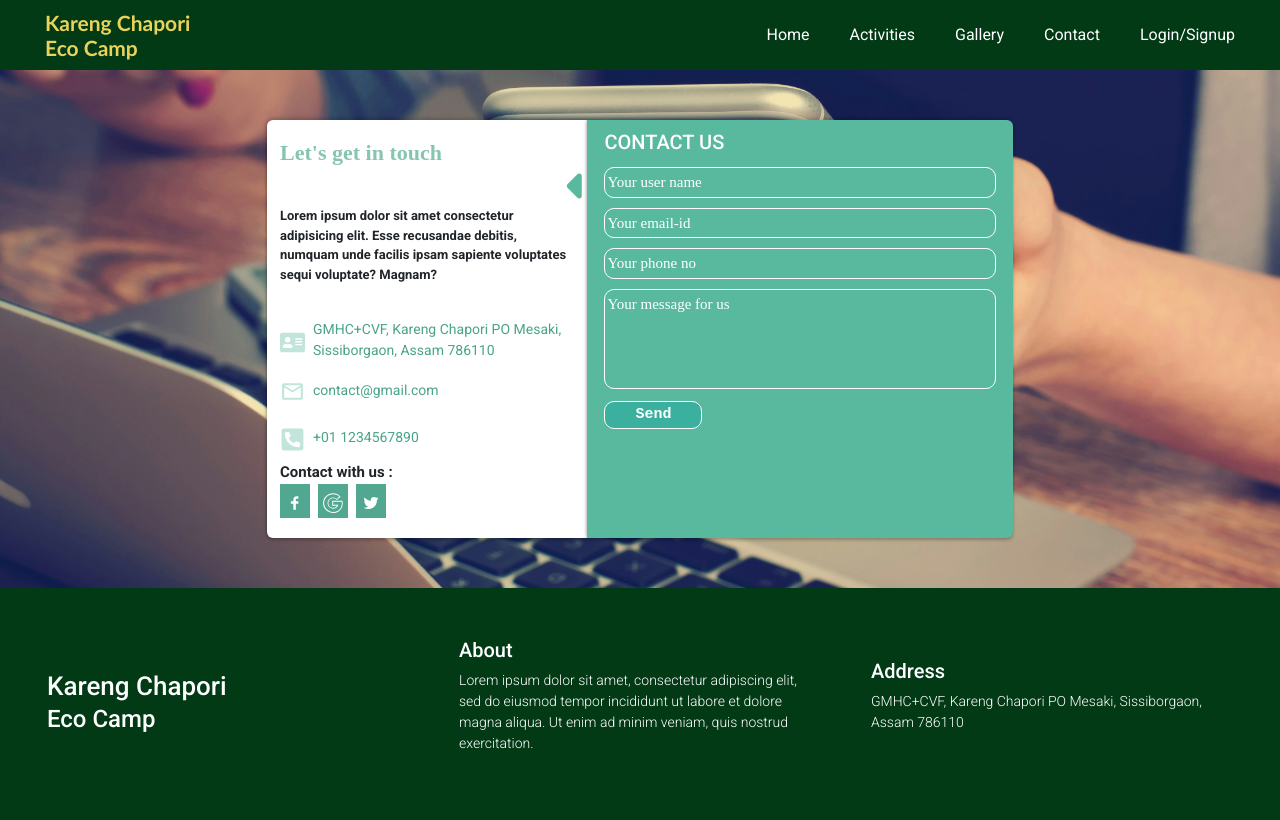
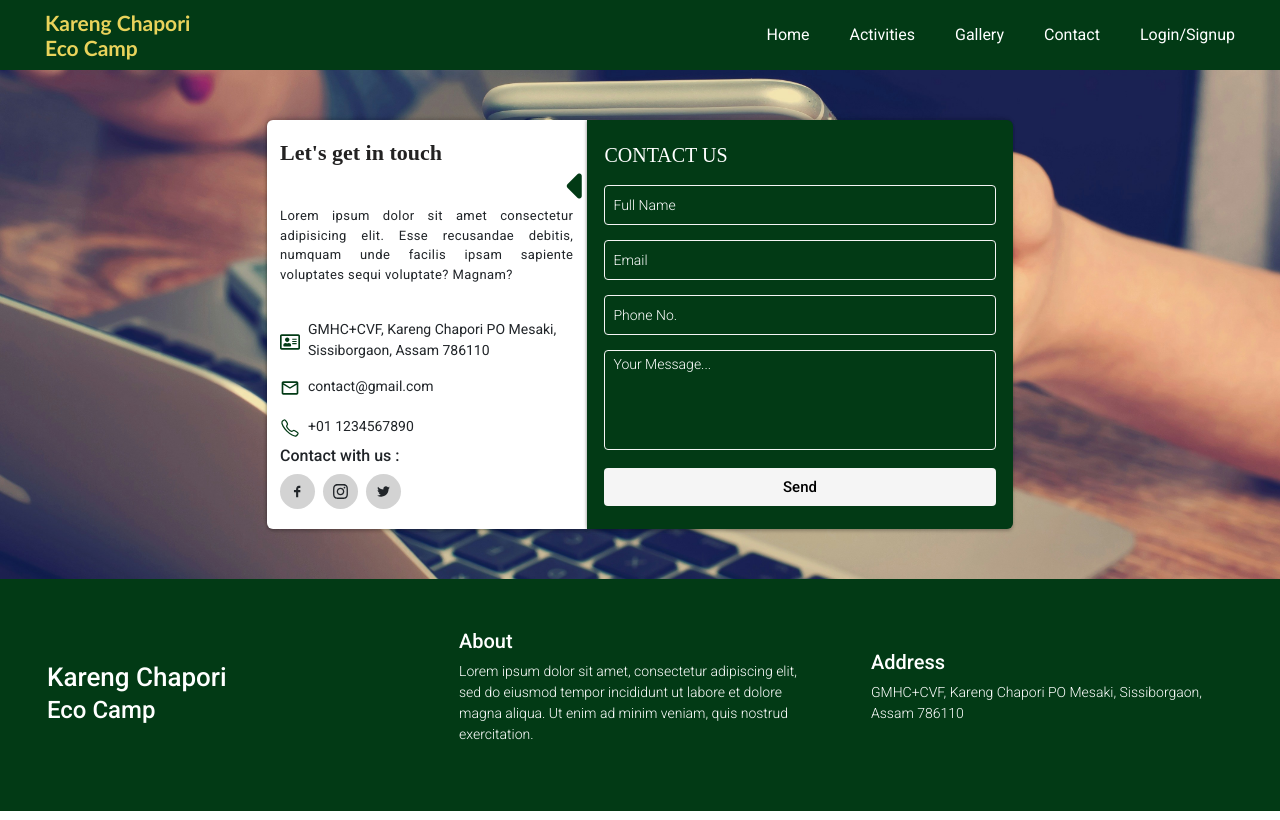
Before and after one commit to Gratia-GTPL/kareng-eco-camp, a React (Vite) app: page /contact in a window 1280 px wide. Built offline with nearby package versions, Linux system fonts and the light colour scheme.

Commit message:
modified contact, login and sign-up pages

```diff
--- a/src/pages/Contact/Contact.jsx
+++ b/src/pages/Contact/Contact.jsx
@@ -6,7 +6,7 @@ import "../../components/UseAssets/rootClass.css";
 const Contact = () => {
     return (
         <Layout>
-            <div className="d-flex col-12 flex-wrap justify-content-center main-contact">
+            <div className="d-flex col-12 flex-wrap md justify-content-center main-contact">
                 <ContactContent />
                 <ContactForm />
             </div>
--- a/src/pages/Contact/ContactContent.css
+++ b/src/pages/Contact/ContactContent.css
@@ -11,14 +11,15 @@
     font-weight: bold;
     font-size: 22px;
     text-align: left;
-    color: #86C5B1;
+    /* color: #86C5B1; */
     margin: 0px !important;
+    color:rgb(35, 34, 34);
 }
 
 .contact-icon {
     text-align: right;
     font-size: 40px;
-    color: #59B99D;
+    color: #023A15;
     margin: 0px;
     line-height: 10px;
     padding: 0px;
@@ -26,54 +27,63 @@
 
 .contact-content-p {
     font-size: 13px;
-    font-family: var(--para-font-3);
-    font-weight: bold;
+    font-weight: 400;
     margin-bottom: 30px;
+    letter-spacing: 0.4px;
+    text-align: justify;
 }
 
 .contact-content-info {
-    font-family: var(--para-font-3);
-    /* font-weight: bold; */
     align-items: center;
     margin: 5px 0px;
 
 }
 
 .contact-content-info p:first-child {
-    color: #C1E5DB;
-    font-size: 25px;
+    /* color: #C1E5DB; */
+    font-size: 20px;
     margin: 0px;
+    color:#023A15;
 
 }
 
 .contact-content-info p:last-child {
-    color: #4AA48A;
+    /* color: #4AA48A; */
     font-size: 14px;
     margin: 0px;
 }
 
 .contact-content-social-p {
     font-size: 15px;
-    font-family: var(--para-font-3);
-    font-weight: bold;
+    /* font-family: var(--para-font-3); */
+    font-weight: 500;
     margin: 0px;
+    /* color:red; */
 }
-
-
-
 .contact-content-us p {
-    font-size: 20px;
-    color: white;
-    background: #51A790;
+    width: 35px;
+    height: 35px;
+    font-size: 17px;
+    display: flex;
+    justify-content: center;
+    align-items: center;
+    background: lightgrey;
     line-height: normal;
     padding: 5px 5px;
+    border-radius: 50%;
+    cursor: pointer;
+}
+.contact-content-us p:hover{
+    background-color: rgb(192, 190, 190);
 }
 
 .contact-shrink-div {
+    transition: 0.9s ease-in-out;
+}
 
-    transition: 0.9s ease-in-out;
-    /* width: 10%; */
-    /* flex-wrap: nowrap !important;
-    white-space: nowrap;
-    overflow: hidden; */
+@media screen and (max-width:600px) {
+    .main-contact-content{
+    padding: 25px 0px;
+     border-radius: 6px 6px 0px 0px;
 }
+}
--- a/src/pages/Contact/ContactContent.jsx
+++ b/src/pages/Contact/ContactContent.jsx
@@ -6,6 +6,9 @@ import { FaPhoneSquareAlt } from "react-icons/fa";
 import { TiSocialFacebook } from "react-icons/ti";
 import { SlSocialGoogle } from "react-icons/sl";
 import { TiSocialTwitter } from "react-icons/ti";
+import { FaRegAddressCard } from "react-icons/fa";
+import { IoCallOutline } from "react-icons/io5";
+import { FaInstagram } from "react-icons/fa";
 const ContactContent = () => {
     return (
         <div className="d-flex col-md-3 col-11 flex-wrap justify-content-center main-contact-content">
@@ -14,7 +17,8 @@ const ContactContent = () => {
             <p className="col-11 contact-content-p">Lorem ipsum dolor sit amet consectetur adipisicing elit. Esse recusandae debitis, numquam unde facilis ipsam sapiente voluptates sequi voluptate? Magnam?</p>
             <div className="col-11 d-flex gap-2 contact-content-info">
                 <p>
-                    <FaAddressCard />
+                    {/* <FaAddressCard /> */}
+                    <FaRegAddressCard />
                 </p>
                 <p>GMHC+CVF, Kareng Chapori PO Mesaki, Sissiborgaon, Assam 786110</p>
             </div>
@@ -26,17 +30,17 @@ const ContactContent = () => {
             </div>
             <div className="col-11 d-flex gap-2 contact-content-info">
                 <p>
-                    <FaPhoneSquareAlt />
+                    <IoCallOutline />
                 </p>
                 <p>+01 1234567890</p>
             </div>
-            <p className="col-11 contact-content-social-p">Contact with us :</p>
+            <h6 className="col-11">Contact with us :</h6>
             <div className="d-flex flex-wrap gap-2 col-11 justify-content-start contact-content-us">
                 <p className="contact-content-social-p" >
                     <TiSocialFacebook />
                 </p>
                 <p className="contact-content-social-p">
-                    <SlSocialGoogle />
+                    <FaInstagram />
                 </p>
                 <p className="contact-content-social-p">
                     <TiSocialTwitter />
--- a/src/pages/Contact/ContactForm.css
+++ b/src/pages/Contact/ContactForm.css
@@ -1,30 +1,40 @@
 .main-contact-form {
-    background: #59B99E;
+    /* background: #59B99E; */
+    background-color: #023A15;
     padding: 10px 0px;
     border-radius: 0px 6px 6px 0px;
     box-shadow: var(--box-shadow-1);
+    display: flex;
+    justify-content: center;
+    align-items: center;
+}
+.main-contact-form>div{
+    display: flex;
+    flex-direction: column;
+    gap:5px
 }
 
-.main-contact-form h1 {
+.main-contact-form>div>div h1 {
     font-size: 20px;
-    font-family: var(--para-font-3);
+    font-family: var(--para-font-2);
     text-transform: uppercase;
     color: white;
 }
-
-
-
 .contact-form-input,
 .contact-form-text {
-    border-radius: 10px;
-    border: 1px solid white;
+    border-radius: 4px;
+    border: 1px solid whitesmoke;
     background: transparent;
-    padding: 3px 2px;
-    font-size: 15px;
-    font-family: var(--para-font-2);
+    padding: 3px 8px;
+    font-size: 14px;
+    font-family: 'Poppins' sans-serif !important;
     color: white;
     outline: none;
     margin: 5px 0px;
+    font-weight: 300;
+}
+.contact-form-input{
+    height: 40px;
 }
 
 .contact-form-text {
@@ -34,17 +44,29 @@
 
 ::placeholder {
     color: white;
+     font-family: 'Poppins' sans-serif !important;
 }
 
 .contact-form-btn {
+    height: 38px;
     padding: 2px 30px;
-    background-color: #3BB09E;
-    color: white;
-    font-family: 'Courier New', Courier, monospace;
     font-size: 15px;
-    font-weight: bold;
-    border: 1px solid white;
+    font-weight: 500;
+    border: none;
     outline: none;
-    border-radius: 10px;
+    border-radius: 4px;
     cursor: pointer;
+    margin-top: 8px;
+    background-color: whitesmoke;
 }
+.contact-form-btn:hover{
+    background-color: lightgray;
+}
+
+/* ==================media query from mobile and tab========================= */
+@media screen and (max-width:600px) {
+    .main-contact-form{
+    padding: 30px 0px;
+     border-radius: 0px 0px 6px 6px;
+}
+}
--- a/src/pages/Contact/ContactForm.jsx
+++ b/src/pages/Contact/ContactForm.jsx
@@ -1,15 +1,15 @@
 import "./ContactForm.css";
 const ContactForm = () => {
     return (
-        <div className="d-flex col-md-4 col-11 flex-wrap main-contact-form align-content-start justify-content-center">
+        <div className="d-flex col-md-4 col-11 flex-wrap main-contact-form">
             <div className="col-11">
-                <h1 className="col-12">Contact Us</h1>
-            </div>
-            <div className="col-11">
-                <input type="text" className="contact-form-input col-12" placeholder="Your user name" />
-                <input type="email" className="contact-form-input col-12" placeholder="Your email-id" />
-                <input type="number" className="contact-form-input col-12" placeholder="Your phone no" />
-                <textarea name="" className="contact-form-text col-12" placeholder="Your message for us" ></textarea>
+                <div className="col-11">
+                    <h1 className="col-12">Contact Us</h1>
+                </div>
+                <input type="text" className="contact-form-input col-12" placeholder="Full Name" />
+                <input type="email" className="contact-form-input col-12" placeholder="Email" />
+                <input type="number" className="contact-form-input col-12" placeholder="Phone No." />
+                <textarea name="" className="contact-form-text col-12" placeholder="Your Message..." ></textarea>
                 <button className="contact-form-btn">Send</button>
             </div>
         </div>
--- a/src/pages/LoginRegistration/Login.jsx
+++ b/src/pages/LoginRegistration/Login.jsx
@@ -22,10 +22,12 @@ const Login = () => {
                         <p>Password</p>
                         <input type="password" />
                     </div>
-                    <div className="flex-div login-form-1">
+                    <div className="flex-div forgot-pass-div">
                         <NavLink className="login-link" to="/forgot-password">
-                            Forgot your password ?
+                            Forgot password ?
                         </NavLink>
+                    </div>
+                    <div className="login-btn-div">
                         <button>Login</button>
                     </div>
                     <div className="flex-div login-div">
--- a/src/pages/LoginRegistration/LoginRegistration.css
+++ b/src/pages/LoginRegistration/LoginRegistration.css
@@ -1,8 +1,11 @@
 .main-login-registration {
-    position: relative;
+    /* position: relative; */
     top: 40px;
     width: 100%;
-    height: 100vh;
+    min-height: 100vh;
+    height: auto;
+    padding-top: 90px;
+    padding-bottom: 50px;
     align-items: flex-start;
     background: red;
     background-image: url("./LoginRegistrationImages/login-nature.jpg");
@@ -19,8 +22,8 @@
     }
 }
 
-@media (max-width: 500px) {
+@media (max-width: 600px) {
     .main-login-form {
-        width: 80%;
+        width: 88%;
     }
 }
--- a/src/pages/LoginRegistration/Registration.jsx
+++ b/src/pages/LoginRegistration/Registration.jsx
@@ -25,8 +25,8 @@ const Registration = () => {
                     <p>Phone no</p>
                     <input type="number" />
                 </div>
-                <div className="flex-div login-form-1">
-                    <button>Registration</button>
+                <div className="flex-div login-btn-div" style={{ marginTop: '25px' }}>
+                    <button>Sign Up</button>
                 </div>
                 <div className="flex-div login-div">
                     <p>Already have an account?</p>
```
Also changed, not shown: src/pages/LoginRegistration/Login.css (+34 -15 lines).
